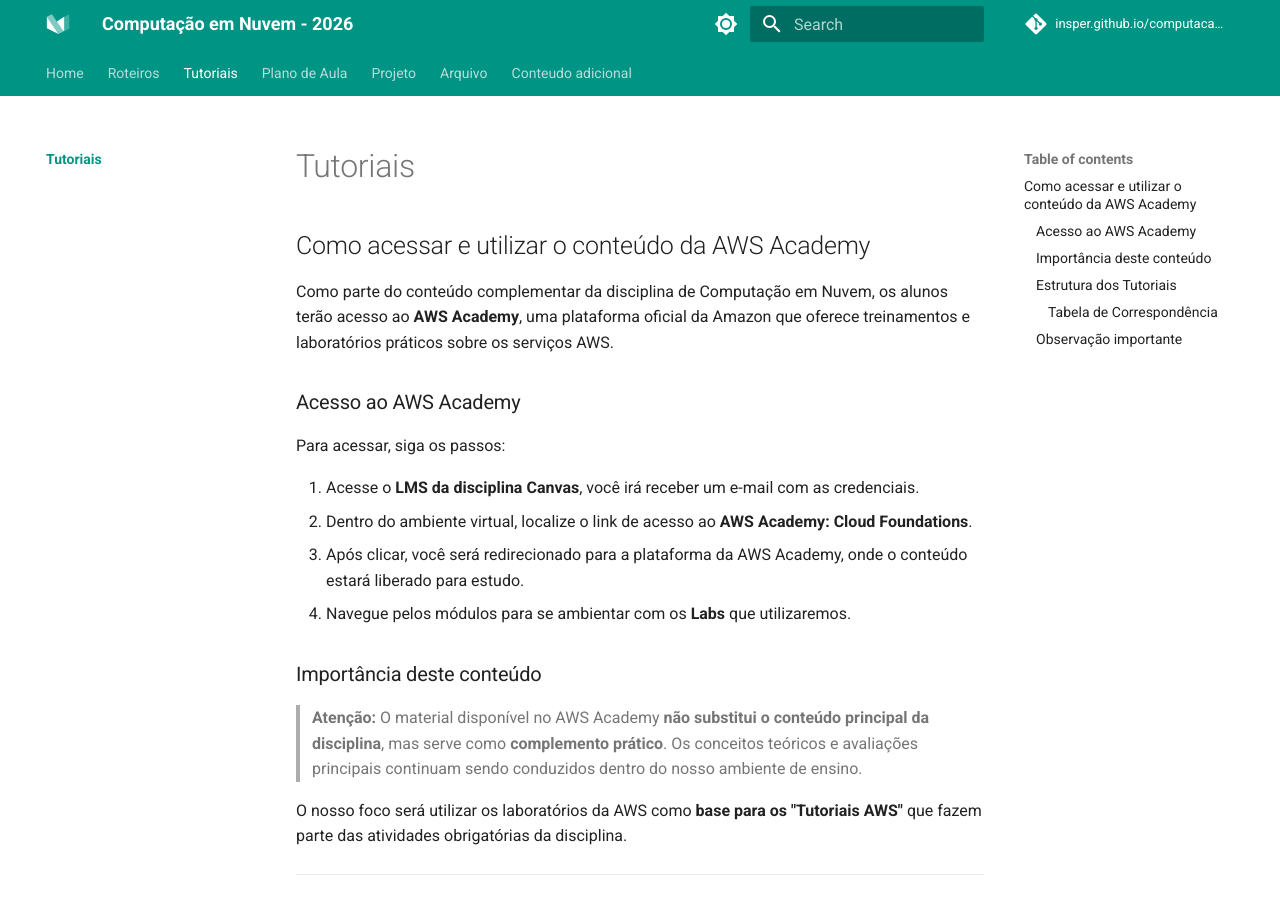
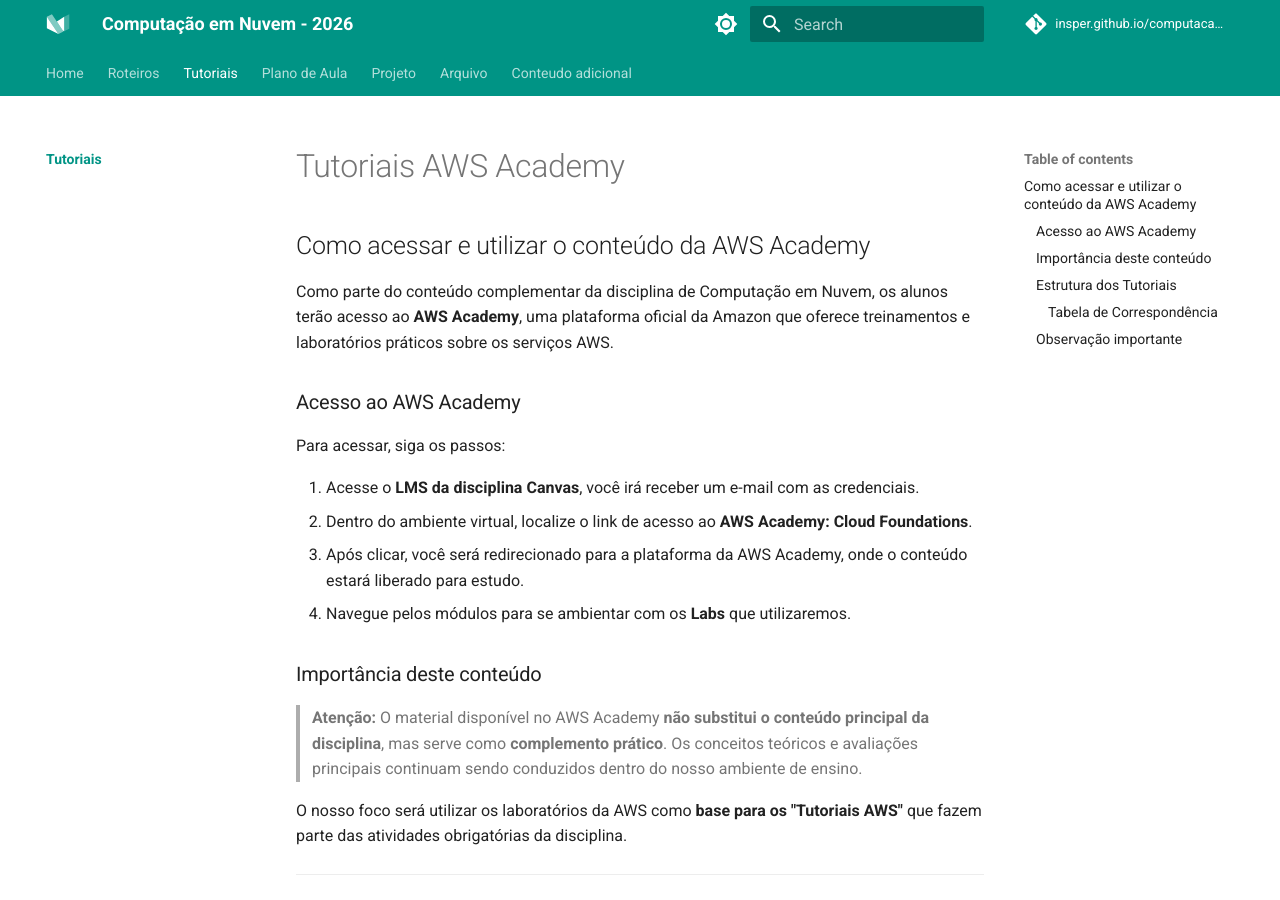
Before and after one commit to Insper/computacao-nuvem, an MkDocs documentation site: the page built from docs/tutoriais/index.md, in a window 1280 px wide and 900 px high. Built offline with MkDocs 1.6.1 and Material for MkDocs 9.7.7, drawn with Linux system fonts in a browser that asks for light colours; nearby versions of some CDN libraries; comment, search, counter and statistics services are not loaded.

Commit message:
Tag Aba Tutoriais

```diff
--- a/docs/tutoriais/index.md
+++ b/docs/tutoriais/index.md
@@ -1,4 +1,4 @@
-# Tutoriais
+# Tutoriais AWS Academy
 
 
 
```
